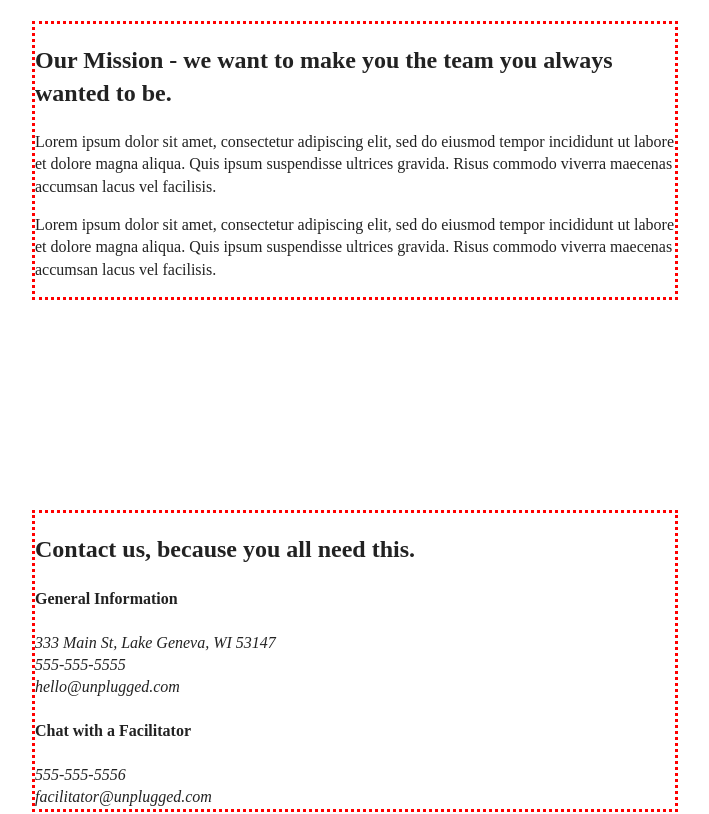
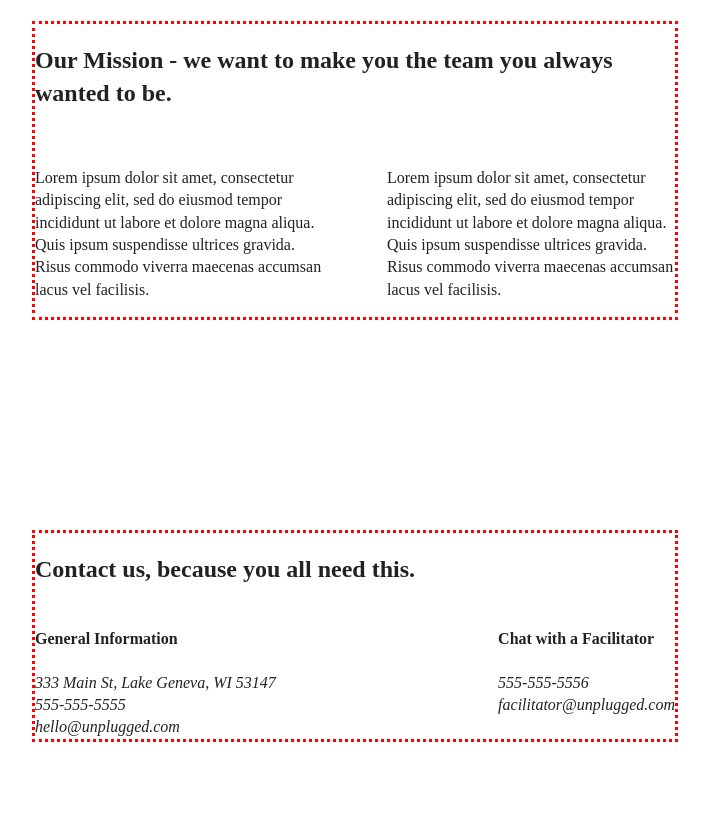
Before and after one commit to stephanieparra/unplugged, a website: page about/index.html in a window 1280 px wide. Shown: the part 220-1034 px from the top of the page, without its empty margins (285-994 px from the left). Drawn offline with Linux system fonts and the light colour scheme.

Commit message:
Added tablet media queries to about and faq pages

```diff
--- a/css/main.css
+++ b/css/main.css
@@ -437,6 +437,43 @@ aside {
   footer .copyright {
     width: 100%;
   }
+
+  /* About Page */
+
+  .mission-content {
+    display: flex;
+    justify-content: space-between;
+    align-items: flex-start;
+    padding-top: 20px;
+  }
+
+  .mission-content p {
+    width: 45%;
+  }
+
+  .contact-section .content-wrapper h2 {
+    width: 80%;
+  }
+
+  .contact-content {
+    display: flex;
+    justify-content: space-between;
+    align-items: flex-start;
+  }
+
+  /* FAQ Page */
+
+  .faq .content-wrapper {
+    justify-content: space-between;
+  }
+
+  .faq-content {
+    flex-basis: 45%;
+  }
+
+  .faq h2 {
+    width: 100%;
+  }
 }
 
 @media only screen and (min-width: 1200px) {
```
